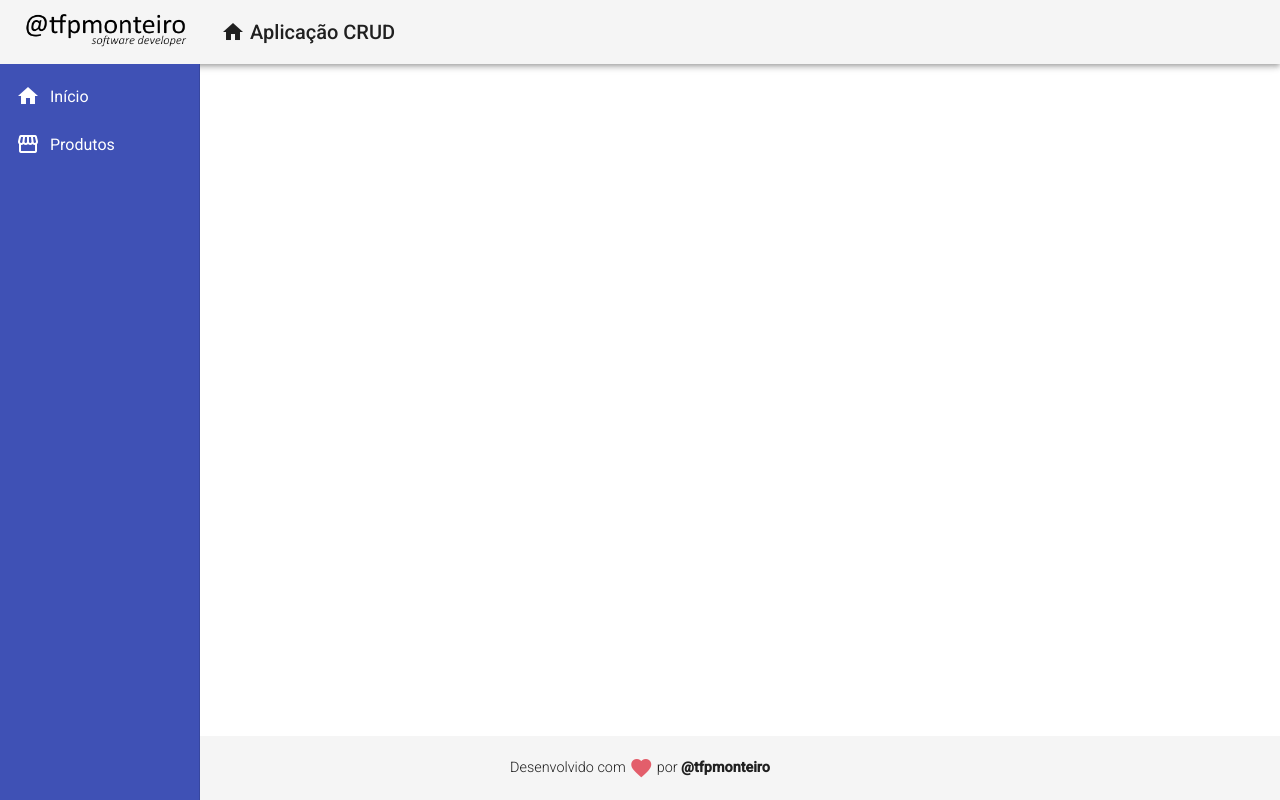
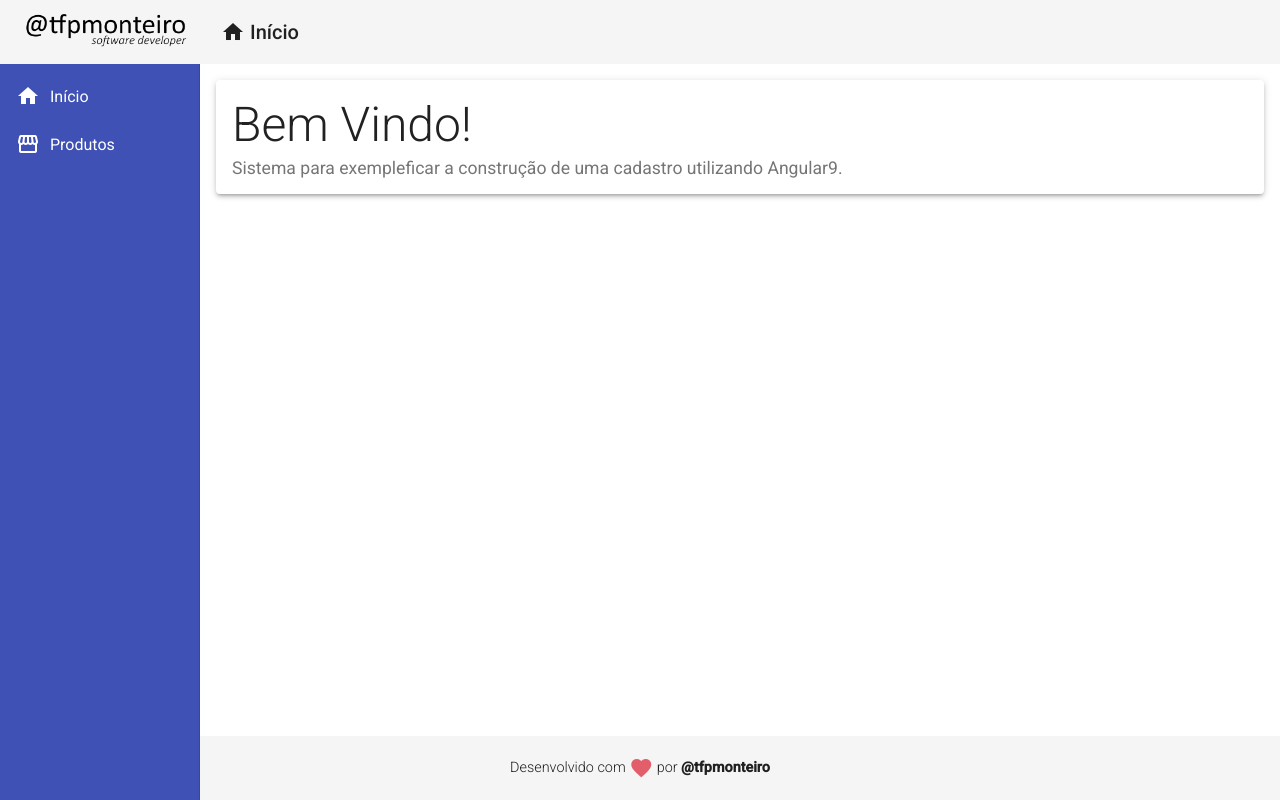
Before and after one commit to tfpmonteiro/angular9, an Angular app in the folder frontend/: page / in a window 1280 px wide. Built offline with nearby package versions, Linux system fonts and the light colour scheme.

Commit message:
Criação da página home

```diff
--- a/frontend/src/app/components/template/header/header.component.html
+++ b/frontend/src/app/components/template/header/header.component.html
@@ -9,7 +9,7 @@
             <i class="material-icons">
                 home
             </i>
-            Aplicação CRUD
+            Início
         </a>
     </span>
 </mat-toolbar>
--- a/frontend/src/app/components/template/nav/nav.component.css
+++ b/frontend/src/app/components/template/nav/nav.component.css
@@ -10,3 +10,8 @@
 .sidenav i {
     padding-right: 10px;
 }
+
+.content {
+    padding: 16px;
+    background-color: #FFF;
+}
--- a/frontend/src/app/components/template/nav/nav.component.html
+++ b/frontend/src/app/components/template/nav/nav.component.html
@@ -15,4 +15,7 @@
             </a>
         </mat-nav-list>
     </mat-sidenav>
+    <mat-sidenav-content class="content">
+        <app-home></app-home>
+    </mat-sidenav-content>
 </mat-sidenav-container>
--- /dev/null
+++ b/frontend/src/app/views/home/home.component.css
@@ -0,0 +1,10 @@
+.home .title {
+    font-size: 3rem;
+    font-weight: 300;
+    line-height: 1.2;
+}
+
+
+.home .subtitle {
+    font-size: 1.1rem;
+}
--- /dev/null
+++ b/frontend/src/app/views/home/home.component.html
@@ -0,0 +1,6 @@
+<mat-card class="home mat-elevation-z3">
+    <mat-card-title class="title">Bem Vindo!</mat-card-title>
+    <mat-card-subtitle class="subtitle">
+        Sistema para exempleficar a construção de uma cadastro utilizando Angular9.
+    </mat-card-subtitle>
+</mat-card>
--- /dev/null
+++ b/frontend/src/app/views/home/home.component.ts
@@ -0,0 +1,15 @@
+import { Component, OnInit } from '@angular/core';
+
+@Component({
+  selector: 'app-home',
+  templateUrl: './home.component.html',
+  styleUrls: ['./home.component.css']
+})
+export class HomeComponent implements OnInit {
+
+  constructor() { }
+
+  ngOnInit() {
+  }
+
+}
```
Also changed, not shown: frontend/src/app/app.module.ts (+8 -3 lines).
